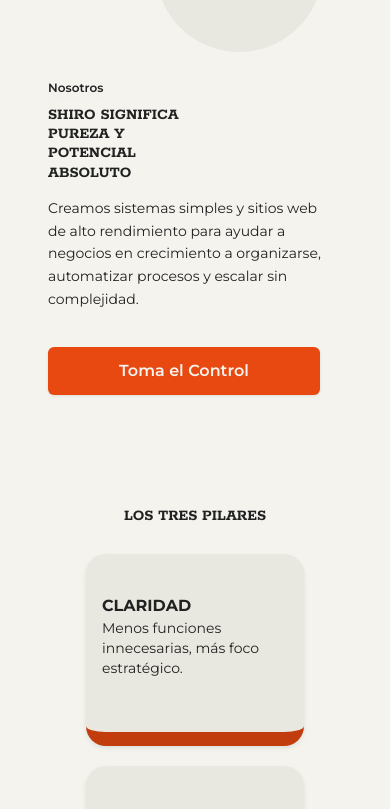
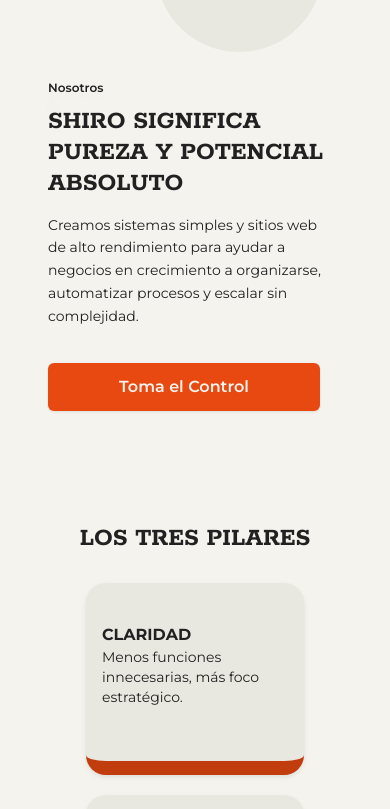
Before and after one commit to alex-traverso/shirostudio, a Next.js app: page / in a window 390 px wide. Shown: the part 1073-1882 px from the top of the page. Built offline with nearby package versions, Linux system fonts and the light colour scheme; no server answers.

Commit message:
fix font size styles

```diff
--- a/components/ContactSection.tsx
+++ b/components/ContactSection.tsx
@@ -79,11 +79,10 @@ const ContactSection = () => {
   return (
     <section
       id="contact"
-      className="bg-background-300 flex items-center pb-20 lg:pt-0 lg:pb-32"
+      className="scroll-mt-32 bg-background-300 flex items-center pb-20 lg:pt-0 lg:pb-32"
     >
       <Container as="div" className="flex flex-col gap-11.25">
         {/* Header */}
-
         <div
           className="flex flex-col gap-2.5"
           style={{
--- a/components/PillarsSection.tsx
+++ b/components/PillarsSection.tsx
@@ -25,7 +25,7 @@ const pillars = [
 
 const PillarsSection = () => {
   return (
-    <section id="us" className="py-20 lg:py-32 w-full">
+    <section id="us" className="scroll-mt-20 py-20 lg:py-32 w-full">
       <Container className="space-y-28 lg:space-y-40">
         {/* TOP: text + logo */}
         <FadeInSection>
@@ -34,7 +34,7 @@ const PillarsSection = () => {
             <div className="w-full md:w-auto flex flex-col items-start lg:justify-between gap-9 lg:text-left">
               <div className="flex flex-col gap-2.5">
                 <Subtitle className="text-text-500">Nosotros</Subtitle>
-                <Title className="text-text-500 max-w-[16ch] md:max-w-[20ch] lg:max-w-[20ch]">
+                <Title className="text-text-500 max-w-[20ch] md:max-w-[20ch] lg:max-w-[20ch]">
                   Shiro significa pureza y potencial absoluto
                 </Title>
                 <p className="text-sm md:text-md lg:text-base leading-relaxed text-text-500 mt-1 max-w-[30ch] md:max-w-[32ch] lg:max-w-[45ch]">
--- a/components/ServicesItem.tsx
+++ b/components/ServicesItem.tsx
@@ -46,7 +46,7 @@ export default function ServiceItem({
       {/* Toggle Content */}
       <div
         className={`overflow-hidden transition-all duration-300 ease-in-out ${
-          isOpen ? "max-h-96 opacity-100 mt-4" : "max-h-0 opacity-0"
+          isOpen ? "max-h-auto opacity-100 mt-4" : "max-h-0 opacity-0"
         }`}
       >
         <div className="flex flex-col gap-4 max-w-[80vw] lg:max-w-[50vw] pl-6.25">
--- a/components/ServicesSection.tsx
+++ b/components/ServicesSection.tsx
@@ -62,7 +62,7 @@ const ServicesSection = () => {
   return (
     <section
       id="services"
-      className="bg-background-100 py-14 md:py-24 lg:py-37.5"
+      className="scroll-mt-20 bg-background-100 py-14 md:py-24 lg:py-37.5"
     >
       <Container className="flex flex-col gap-10 md:gap-16">
         <FadeInSection>
--- a/components/VisionMissionSection.tsx
+++ b/components/VisionMissionSection.tsx
@@ -9,7 +9,7 @@ const VisionMissionSection = () => {
   return (
     <section
       id="vision"
-      className="bg-background-300 py-20 lg:py-37.5 lg:overflow-hidden lg:flex lg:items-center"
+      className="scroll-mt-20 bg-background-300 py-20 lg:py-37.5 lg:overflow-hidden lg:flex lg:items-center"
     >
       <Container
         as="div"
--- a/components/shared/Title.tsx
+++ b/components/shared/Title.tsx
@@ -10,7 +10,7 @@ export default function Title({ children, className }: TitlesProps) {
   return (
     <h2
       className={clsx(
-        `font-rokkitt uppercase stext-[26px] md:text-[28px] xl:text-[clamp(1.75rem,2.2vw,2.8rem)] leading-[1.2] xl:leading-[1.16]
+        `font-rokkitt uppercase text-[26px] md:text-[28px] xl:text-[clamp(1.75rem,2.2vw,2.8rem)] leading-[1.2] xl:leading-[1.16]
         `,
         className,
       )}
```
